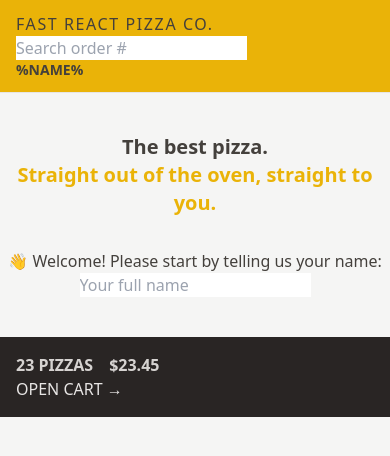
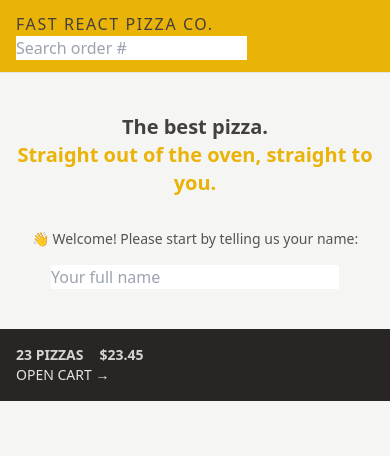
Before and after one commit to JeranSalcedo/fast-react-pizza, a React (Vite) app: page / in a window 390 px wide. Shown: the top 456 px of the page. Built offline with nearby package versions, Linux system fonts and the light colour scheme.

Commit message:
updated styling and added breakpoints

```diff
--- a/src/features/cart/CartOverview.jsx
+++ b/src/features/cart/CartOverview.jsx
@@ -2,8 +2,8 @@
 
 const CartOverview = () => {
 	return (
-		<div className="bg-stone-800 p-4 uppercase text-stone-200">
-			<p className="space-x-4 font-semibold text-stone-300">
+		<div className="bg-stone-800 px-4 py-4 text-sm uppercase text-stone-200 sm:px-6 md:text-base">
+			<p className="space-x-4 font-semibold text-stone-300 sm:space-x-6">
 				<span>23 pizzas</span>
 				<span>$23.45</span>
 			</p>
--- a/src/features/user/CreateUser.jsx
+++ b/src/features/user/CreateUser.jsx
@@ -9,9 +9,12 @@
 
 	return (
 		<form onSubmit={handleSubmit}>
-			<p>👋 Welcome! Please start by telling us your name:</p>
+			<p className="mb-4 text-sm text-stone-600 md:text-base">
+				👋 Welcome! Please start by telling us your name:
+			</p>
 
 			<input
+				className="w-72"
 				type="text"
 				placeholder="Your full name"
 				value={username}
--- a/src/features/user/Username.jsx
+++ b/src/features/user/Username.jsx
@@ -1,5 +1,5 @@
 const Username = () => {
-	return <div className="text-sm font-semibold">%NAME%</div>;
+	return <div className="hidden text-sm font-semibold">%NAME%</div>;
 };
 
 export default Username;
--- a/src/ui/Header.jsx
+++ b/src/ui/Header.jsx
@@ -5,7 +5,7 @@
 
 const Header = () => {
 	return (
-		<header className="border-b border-stone-200 bg-yellow-500 px-4 py-3 uppercase">
+		<header className="border-b border-stone-200 bg-yellow-500 px-4 py-3 uppercase sm:px-6">
 			<Link to="/" className="tracking-widest">
 				Fast React Pizza Co.
 			</Link>
--- a/src/ui/Home.jsx
+++ b/src/ui/Home.jsx
@@ -2,7 +2,7 @@
 
 const Home = () => {
 	return (
-		<div className="my-10 text-center">
+		<div className="my-10 text-center sm:my-16">
 			<h1 className="mb-8 text-xl font-semibold text-stone-700">
 				The best pizza.
 				<br />
```
